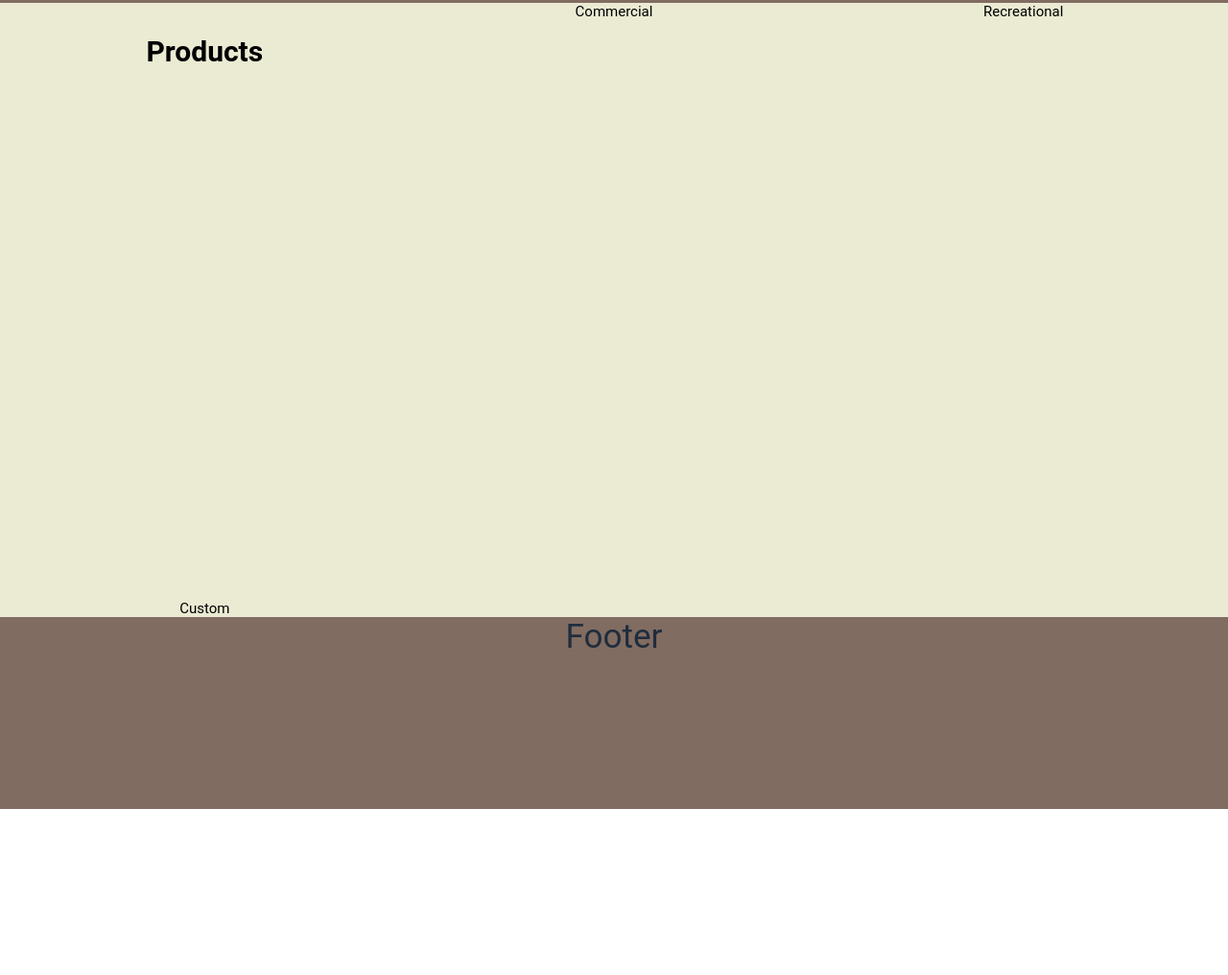
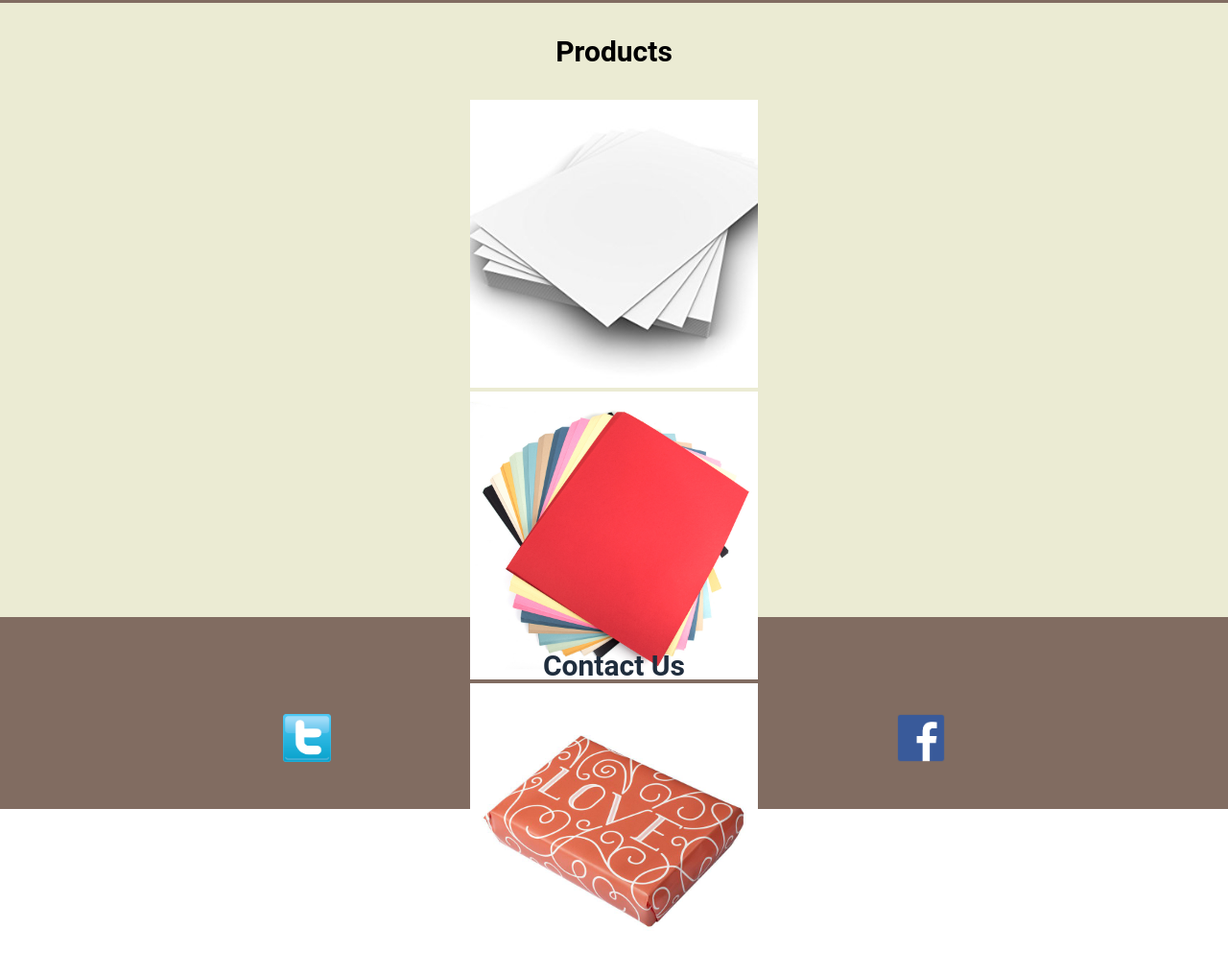
Before and after one commit to BlackPanther74/munderdifflin, a plain HTML site: page index.html in a window 1280 px wide. Shown: the part 1317-2333 px from the top of the page at 96% size. Before the commit the page ends 2160 px from the top, so only its background shows below. Drawn offline with Linux system fonts and the light colour scheme.

Commit message:
Added images, updated content

```diff
--- a/index.html
+++ b/index.html
@@ -23,7 +23,7 @@
   </header>
 
 
-    <section class="header">
+    <section class="header" id="section-one">
       <center>
         <div><img src="images/office-exterior.jpg" height="562px" width = "100%" alt="">
         </center>
@@ -31,7 +31,7 @@
 
     </section>
 
-    <section class="" id="section-one">
+    <section class="" id="section-two">
       <h2>About Us</h2>
 
       <img src="images/The-Office-Cast.jpg" width="700px" height="350px" alt="" >
@@ -40,20 +40,44 @@
       </p>
 
     </section>
-    <section class="" id="section-two">
-      <h2>Products</h2>
+    <section class="" id="section-three">
+      <h2 id="products">Products</h2>
 
-      <div>Commercial</div>
-      <div>Recreational</div>
-      <div>Custom</div>
+      <div>
+        <img src="images/commercial.jpg" width="300px" height="300px" alt="">
+      </div>
+
+      <div>
+        <img src="images/recreational.jpg" width="300px" height="300px" alt="">
+      </div>
+
+      <div>
+        <img src="images/custom.jpg"  width="300px" height="300px" alt="">
+      </div>
 
     </section>
     <!-- <section class="" id="section-three"></section> -->
 
 
 
-  <script src="main.js"></script>
+    <footer id="section-four">
+      <h2>Contact Us</h2>
 
-  <footer>Footer</footer>
+      <div class="wrapper">
+          <div class="box1"><a href="http://www.twitter.com"><img src="images/twitter-logo.png" width="50" height="50"></a></div>
+          <div class="box2"><a href="http://www.facebook.com"><img src="images/fb-logo.png" width="50" height="50"></a></div>
+      </div>
+
+      <div class="wrapper2">
+
+
+      </div>
+
+
+    </footer>
+
+
+    <script src="main.js"></script>
+
 </body>
 </html>
--- a/main.css
+++ b/main.css
@@ -14,7 +14,7 @@ h2 {
 
 a{
   text-decoration: none;
-  color: white;
+  color: #EE964B;
 }
 
 header {
@@ -37,7 +37,6 @@ nav {
 
 .menu {
   display: inline-flex;
-
 }
 
 .menuoption{
@@ -67,11 +66,11 @@ nav {
   margin-top: 20px;
 }
 
-#section-one{
+#section-one {
   height: 80vh;;
 }
 
-section{
+section {
   height: 80vh;
   font-family: Roboto;
   font-size: 15px;
@@ -87,12 +86,13 @@ section:nth-child(odd) {
   color: #1F2D3D;
 }
 
-#section-two {
-  /* max-width: 1000px; */
-  display: grid;
-/*  you can also use auto property to take all the free space availble in the container */
-  grid-template-columns: repeat(3, 1fr);
-  grid-template-rows: 2fr;
+#section-two > div {
+  width: 300px;
+  height: 300px;
+  border: 1px solid black;
+  display: inline-block;
+  background-color: #816C61;
+  /* border-radius: 25%; */
 }
 
 footer {
@@ -104,6 +104,16 @@ footer {
   text-align: center;
 }
 
+.wrapper {
+	display: flex;
+}
+
+.wrapper > div {
+	flex: 1;
+	text-align: center;
+}
+
+
 /* .show {
   animation-name: fadeIn;
   animation-duration: 600ms;
```
Also changed, not shown: images/commercial.jpg (added), images/custom.jpg (added), images/fb-logo.png (added), images/recreational.jpg (added), images/twitter-logo.png (added), 1 other file.
